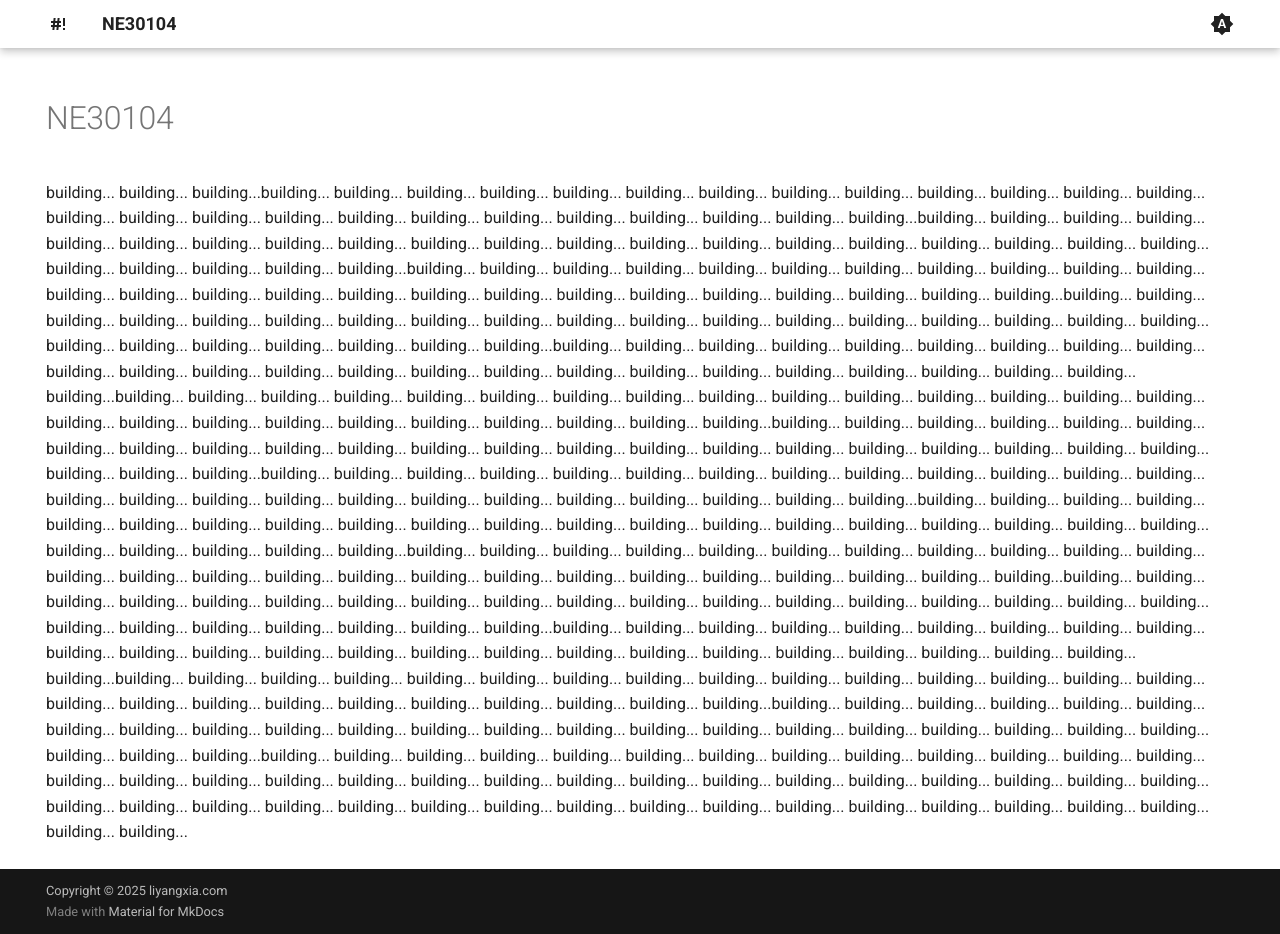
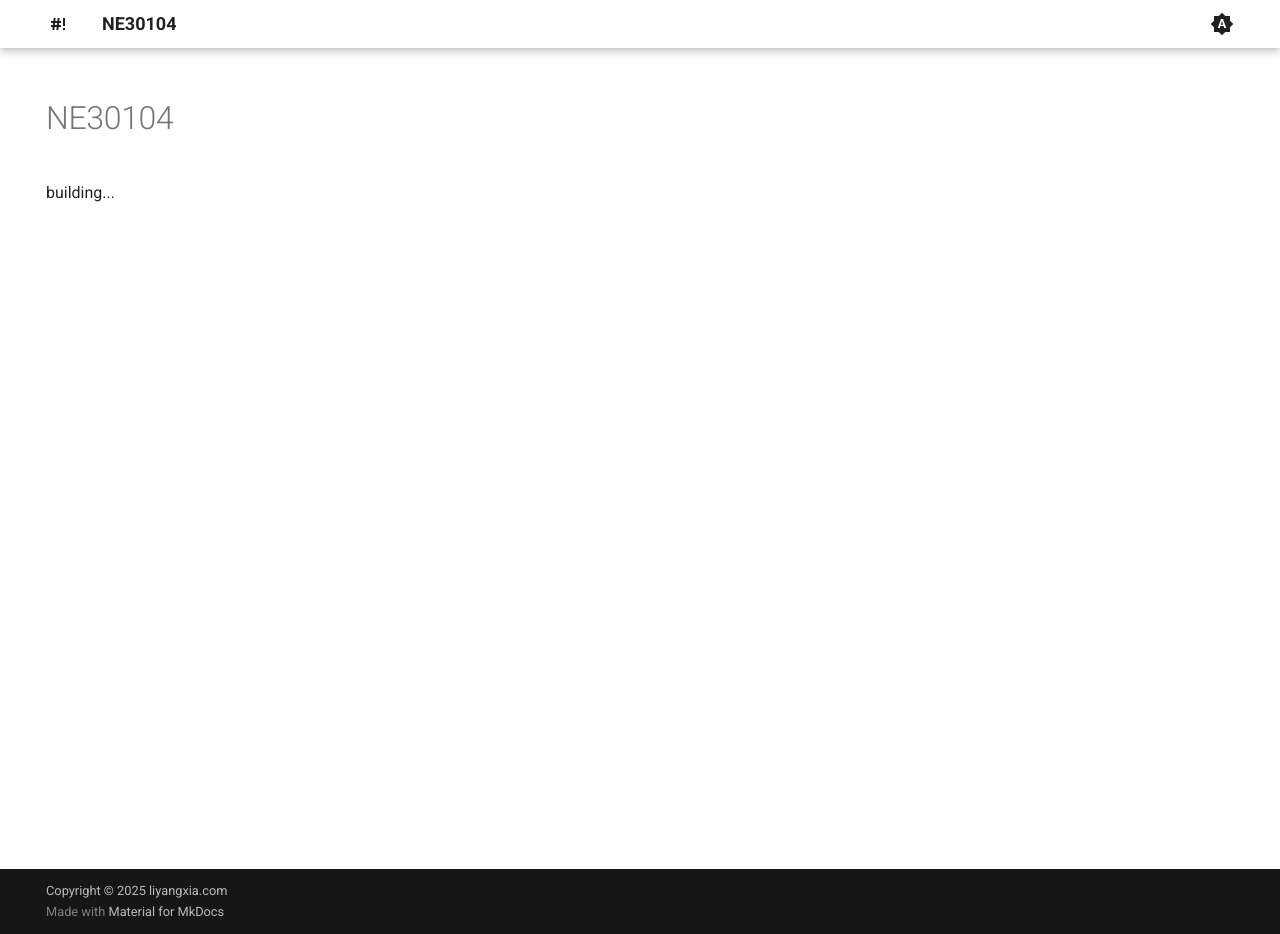
Before and after one commit to liyangxia/liyangxia, an MkDocs documentation site: the page built from docs/index.md, in a window 1280 px wide and 934 px high. Built offline with MkDocs 1.6.1 and Material for MkDocs 9.7.7, drawn with Linux system fonts in a browser that asks for light colours.

Commit message:
Update index.md

```diff
--- a/docs/index.md
+++ b/docs/index.md
@@ -7,387 +7,3 @@ hide:
 # NE30104
 
 building...
-building...
-building...building...
-building...
-building...
-building...
-building...
-building...
-building...
-building...
-building...
-building...
-building...
-building...
-building...
-building...
-building...
-building...
-building...
-building...
-building...
-building...
-building...
-building...
-building...
-building...
-building...building...
-building...
-building...
-building...
-building...
-building...
-building...
-building...
-building...
-building...
-building...
-building...
-building...
-building...
-building...
-building...
-building...
-building...
-building...
-building...
-building...
-building...
-building...
-building...
-building...building...
-building...
-building...
-building...
-building...
-building...
-building...
-building...
-building...
-building...
-building...
-building...
-building...
-building...
-building...
-building...
-building...
-building...
-building...
-building...
-building...
-building...
-building...
-building...
-building...building...
-building...
-building...
-building...
-building...
-building...
-building...
-building...
-building...
-building...
-building...
-building...
-building...
-building...
-building...
-building...
-building...
-building...
-building...
-building...
-building...
-building...
-building...
-building...
-building...building...
-building...
-building...
-building...
-building...
-building...
-building...
-building...
-building...
-building...
-building...
-building...
-building...
-building...
-building...
-building...
-building...
-building...
-building...
-building...
-building...
-building...
-building...
-building...
-building...building...
-building...
-building...
-building...
-building...
-building...
-building...
-building...
-building...
-building...
-building...
-building...
-building...
-building...
-building...
-building...
-building...
-building...
-building...
-building...
-building...
-building...
-building...
-building...
-building...building...
-building...
-building...
-building...
-building...
-building...
-building...
-building...
-building...
-building...
-building...
-building...
-building...
-building...
-building...
-building...
-building...
-building...
-building...
-building...
-building...
-building...
-building...
-building...
-building...building...
-building...
-building...
-building...
-building...
-building...
-building...
-building...
-building...
-building...
-building...
-building...
-building...
-building...
-building...
-building...
-building...
-building...
-building...
-building...
-building...
-building...
-building...
-building...
-building...building...
-building...
-building...
-building...
-building...
-building...
-building...
-building...
-building...
-building...
-building...
-building...
-building...
-building...
-building...
-building...
-building...
-building...
-building...
-building...
-building...
-building...
-building...
-building...
-building...building...
-building...
-building...
-building...
-building...
-building...
-building...
-building...
-building...
-building...
-building...
-building...
-building...
-building...
-building...
-building...
-building...
-building...
-building...
-building...
-building...
-building...
-building...
-building...
-building...building...
-building...
-building...
-building...
-building...
-building...
-building...
-building...
-building...
-building...
-building...
-building...
-building...
-building...
-building...
-building...
-building...
-building...
-building...
-building...
-building...
-building...
-building...
-building...
-building...building...
-building...
-building...
-building...
-building...
-building...
-building...
-building...
-building...
-building...
-building...
-building...
-building...
-building...
-building...
-building...
-building...
-building...
-building...
-building...
-building...
-building...
-building...
-building...
-building...building...
-building...
-building...
-building...
-building...
-building...
-building...
-building...
-building...
-building...
-building...
-building...
-building...
-building...
-building...
-building...
-building...
-building...
-building...
-building...
-building...
-building...
-building...
-building...
-building...building...
-building...
-building...
-building...
-building...
-building...
-building...
-building...
-building...
-building...
-building...
-building...
-building...
-building...
-building...
-building...
-building...
-building...
-building...
-building...
-building...
-building...
-building...
-building...
-building...building...
-building...
-building...
-building...
-building...
-building...
-building...
-building...
-building...
-building...
-building...
-building...
-building...
-building...
-building...
-building...
-building...
-building...
-building...
-building...
-building...
-building...
-building...
-building...
-building...
-building...
-building...
-building...
-building...
-building...
-building...
-building...
-building...
-building...
-building...
-building...
-building...
-building...
-building...
-building...
-building...
-building...
-building...
-building...
-building...
-building...
-building...
```
